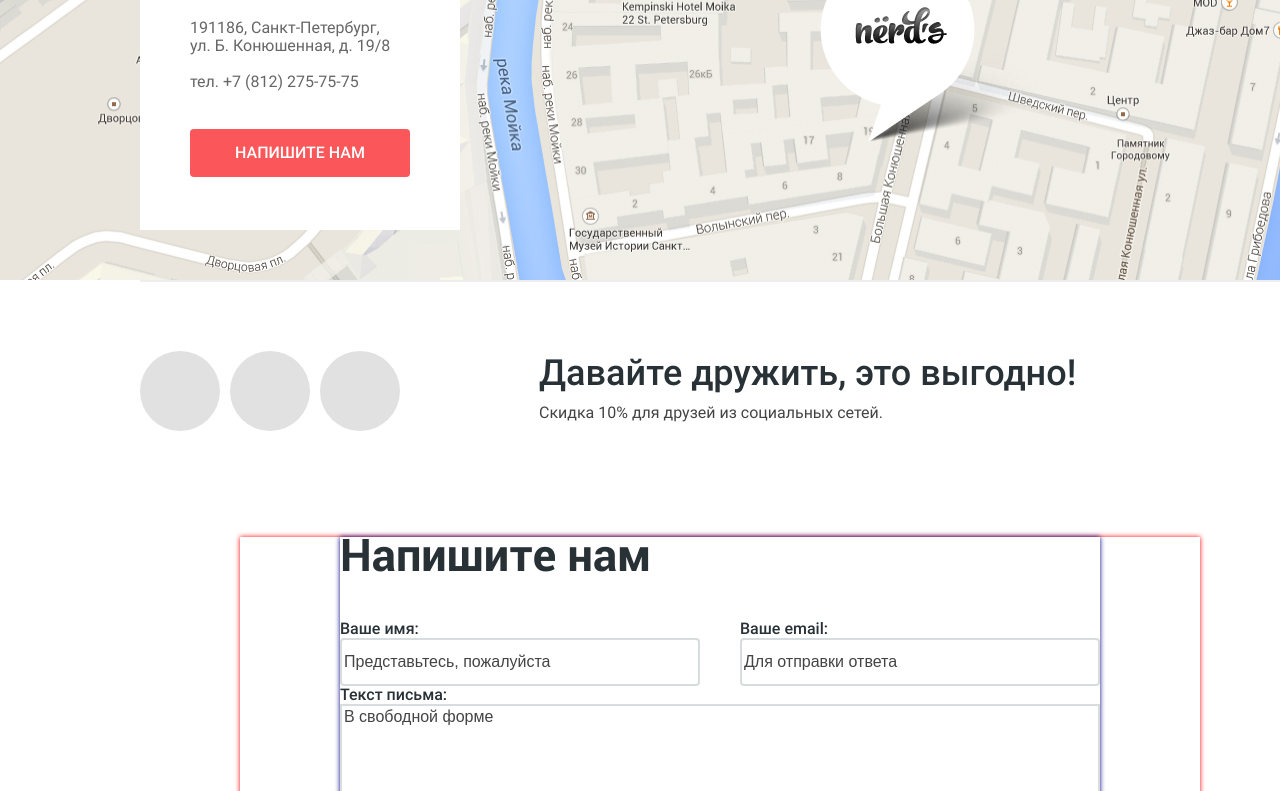
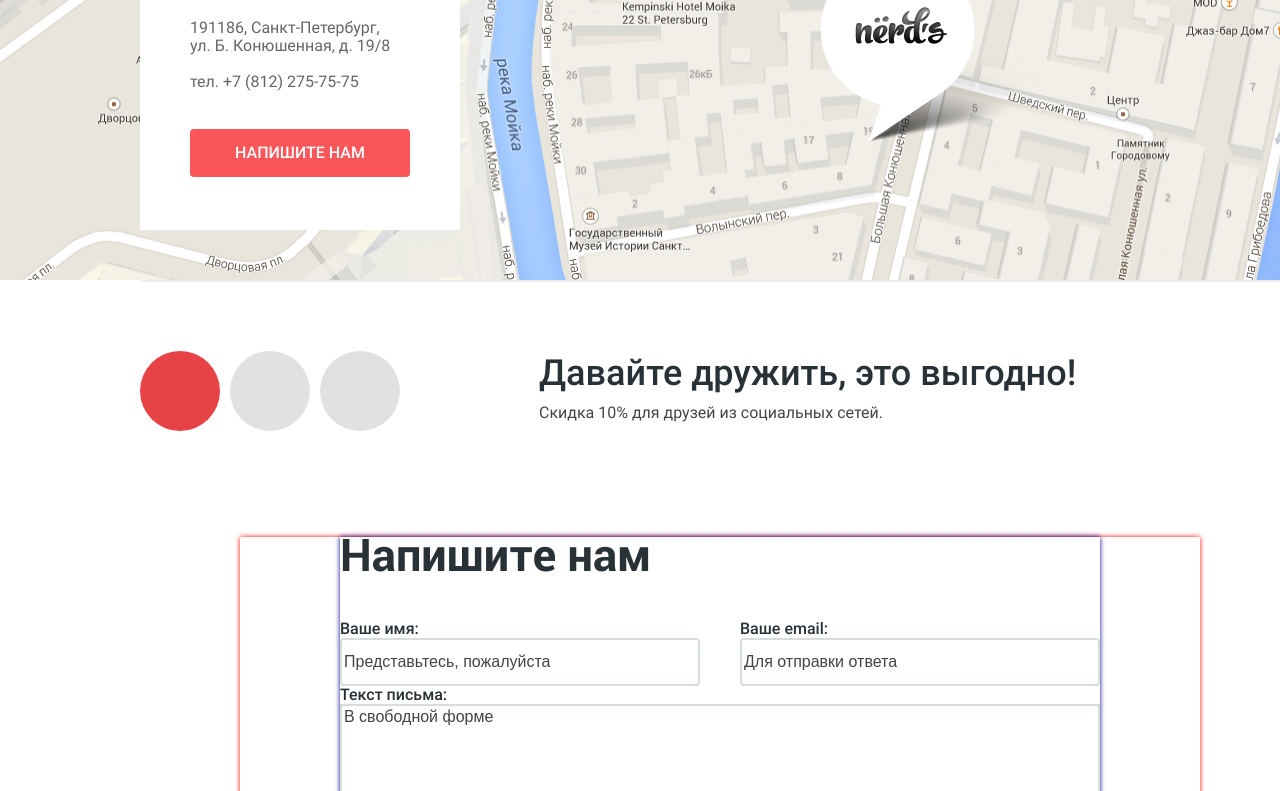
Before and after one commit to cybersunt/367171-nerds, a website: page source/index.html in a window 1280 px wide. In both pictures the pointer is over the link 180 px from the left and 2371 px from the top of the page. Shown: the part 1980-2771 px from the top of the page. Drawn offline with nearby package versions, Linux system fonts and the light colour scheme; files that its build step writes are made by us from their sources; files whose address does not match are found by name.

Commit message:
Add interactive styles for social icons

```diff
--- a/source/css/styles/social.css
+++ b/source/css/styles/social.css
@@ -26,6 +26,16 @@
   background-color: #e1e1e1;
 }
 
+.social__link:hover,
+.social__link:focus {
+  background-color: #e74246;
+}
+
+.social__link:active {
+  background-color: #d7373b;
+  box-shadow: inset 0px 3px 0px 0px rgba(0, 1, 1, 0.1);
+}
+
 .social__icon {
   display: block;
 }
```
